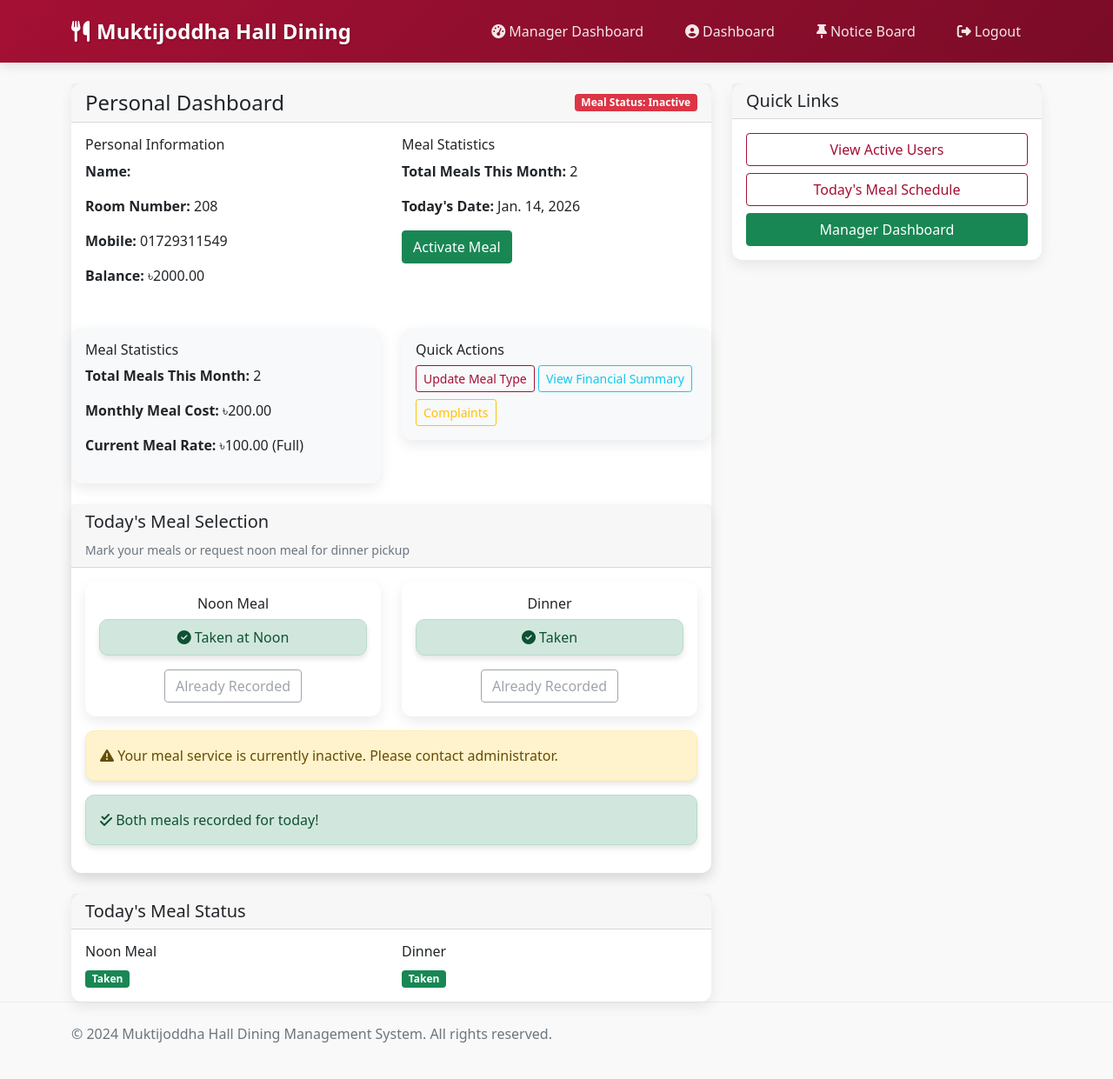
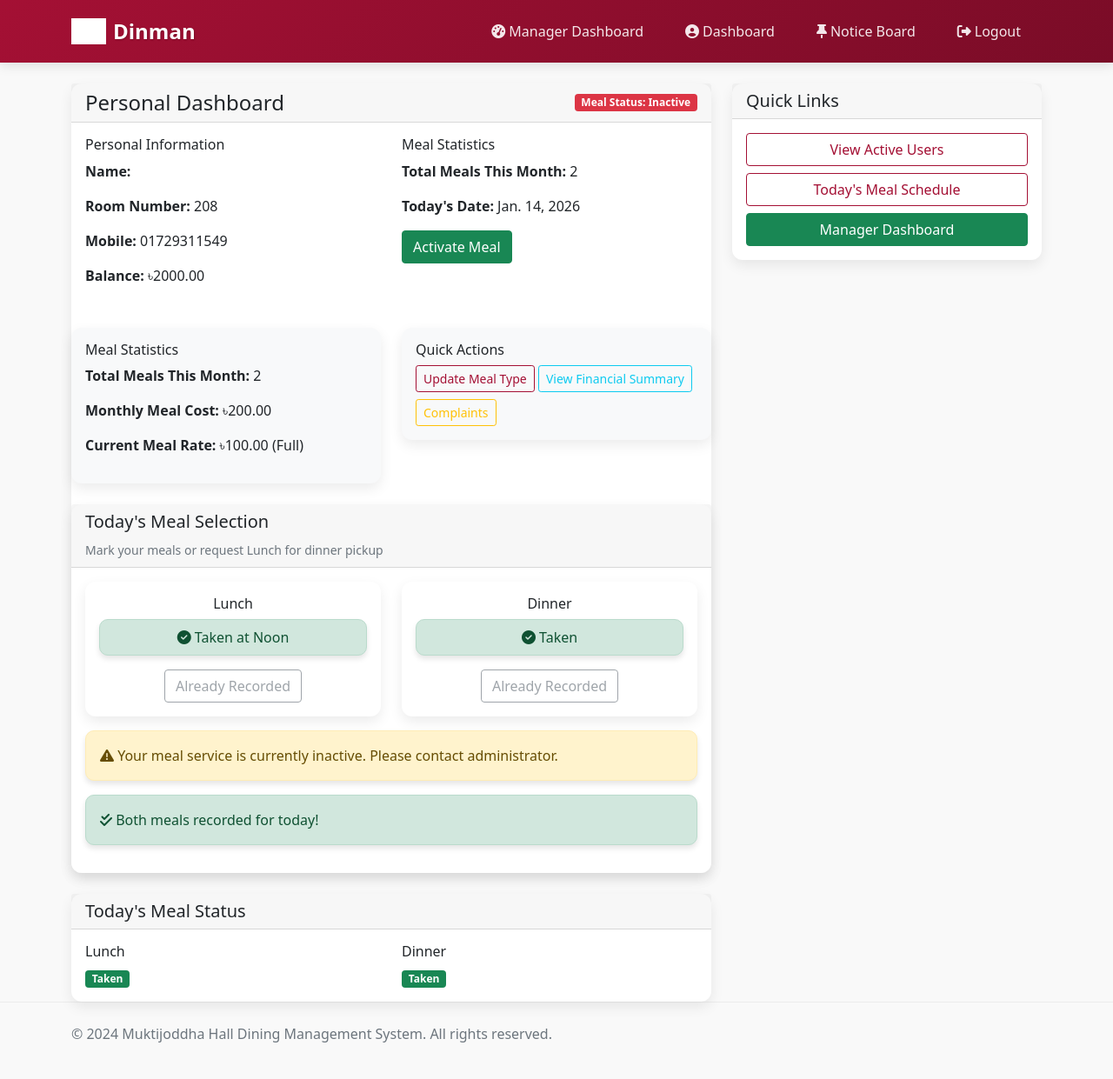
Before and after one commit to kh0kamoni/SoftwareEngineeringProject, a Django app: page /dashboard/ in a window 1280 px wide. Shown: the whole page at 87% size. Run offline with Django 4.2, Linux system fonts and the light colour scheme; a user stored in the database is signed in; data comes from the database, SQL or seed files in the repository; both versions use the stored data as it was after the commit; grey boxes are pictures that could not be loaded.

Commit message:
Update typos

```diff
--- a/Hall_dining/Hall_dining/urls.py
+++ b/Hall_dining/Hall_dining/urls.py
@@ -4,6 +4,7 @@ from django.conf import settings
 from django.conf.urls.static import static
 from dining import views
 from django.contrib.auth import views as auth_views
+
 
 urlpatterns = [
     path('admin/', admin.site.urls),
@@ -24,7 +25,9 @@ urlpatterns = [
 
     # Auth URLs - explicitly define them
     path('login/', auth_views.LoginView.as_view(template_name='dining/login.html'), name='login'),
-    path('logout/', auth_views.LogoutView.as_view(next_page='home'), name='logout'),
+    # path('logout/', auth_views.LogoutView.as_view(next_page='home'), name='logout'),
+    # path('logout/', auth_views.LogoutView.as_view(next_page='home', http_method_names=['get', 'post']), name='logout'),
+    path('logout/', views.custom_logout, name='logout'),
     path('password-change/', auth_views.PasswordChangeView.as_view(), name='password_change'),
     path('password-change/done/', auth_views.PasswordChangeDoneView.as_view(), name='password_change_done'),
 
--- a/Hall_dining/dining/templates/base.html
+++ b/Hall_dining/dining/templates/base.html
@@ -174,8 +174,25 @@
 <body>
     <nav class="navbar navbar-expand-lg navbar-dark sticky-top">
         <div class="container">
-            <a class="navbar-brand" href="{% url 'home' %}">
+            <!-- <a class="navbar-brand" href="{% url 'home' %}">
                 <i class="fas fa-utensils me-2"></i>Muktijoddha Hall Dining
+            </a> -->
+
+            <!-- <a class="navbar-brand d-flex align-items-center" href="{% url 'home' %}">
+                <img src="https://logo-icons.com/cdn/shop/files/1098-logo-1713385510.325color-E63946.svg?v=1713403219&width=416"
+                    alt="Muktijoddha Hall Logo"
+                    height="40"
+                    class="me-2">
+                Dinman
+            </a> -->
+
+            <a class="navbar-brand d-flex align-items-center" href="{% url 'home' %}">
+                <img src="https://logo-icons.com/cdn/shop/files/1098-logo-1713385510.325color-E63946.svg?v=1713403219&width=416"
+                    alt="Muktijoddha Hall Logo"
+                    height="30"
+                    class="me-2"
+                    style="filter: brightness(0) invert(1);">
+                Dinman
             </a>
 
             <button class="navbar-toggler" type="button" data-bs-toggle="collapse" data-bs-target="#navbarNav">
--- a/Hall_dining/dining/templates/dining/dashboard.html
+++ b/Hall_dining/dining/templates/dining/dashboard.html
@@ -37,7 +37,7 @@
                                 <form method="POST" action="{% url 'request_meal_for_night' %}" class="mt-2">
                                     {% csrf_token %}
                                     <button type="submit" class="btn btn-info btn-sm">
-                                        Request Noon Meal for Night
+                                        Request Lunch for Night
                                     </button>
                                 </form>
                                 {% endif %}
@@ -73,15 +73,15 @@
                 <div class="card mt-4">
                     <div class="card-header">
                         <h5>Today's Meal Selection</h5>
-                        <small class="text-muted">Mark your meals or request noon meal for dinner pickup</small>
+                        <small class="text-muted">Mark your meals or request Lunch for dinner pickup</small>
                     </div>
                     <div class="card-body">
                         <div class="row">
-                            <!-- Noon Meal Section -->
+                            <!-- Lunch Section -->
                             <div class="col-md-6">
                                 <div class="card {% if noon_taken %}border-success{% elif noon_requested_night %}border-warning{% endif %}">
                                     <div class="card-body text-center">
-                                        <h6>Noon Meal</h6>
+                                        <h6>Lunch</h6>
 
                                         {% if noon_taken %}
                                             <div class="alert alert-success py-2">
@@ -109,7 +109,7 @@
                                                     <input type="hidden" name="meal_type" value="noon">
                                                     <button type="submit" class="btn btn-success mb-2"
                                                             {% if not profile.meal_active %}disabled{% endif %}>
-                                                        <i class="fas fa-utensils"></i> Take Noon Meal
+                                                        <i class="fas fa-utensils"></i> Take Lunch
                                                     </button>
                                                 </form>
 
@@ -152,7 +152,7 @@
 
                                             {% if noon_requested_night %}
                                                 <div class="alert alert-info mt-2 py-1">
-                                                    <small>Noon meal will be included</small>
+                                                    <small>Lunch will be included</small>
                                                 </div>
                                             {% endif %}
                                         {% endif %}
@@ -192,7 +192,7 @@
                 <div class="card-body">
                     <div class="row">
                         <div class="col-md-6">
-                            <h6>Noon Meal</h6>
+                            <h6>Lunch</h6>
                             {% for meal in today_meals %}
                                 {% if meal.meal_type == 'noon' %}
                                     <span class="badge {% if meal.taken %}bg-success{% else %}bg-secondary{% endif %}">
--- a/Hall_dining/dining/views.py
+++ b/Hall_dining/dining/views.py
@@ -1,5 +1,5 @@
 from django.shortcuts import render, redirect, get_object_or_404
-from django.contrib.auth import login
+from django.contrib.auth import login, logout
 from django.contrib.auth.decorators import login_required, user_passes_test
 from django.contrib import messages
 from django.db.models import Q, Sum
@@ -998,3 +998,11 @@ def get_user_details(request, user_id):
             'success': False,
             'error': str(e)
         }, status=500)
+
+
+
+@login_required
+def custom_logout(request):
+    logout(request)
+    messages.success(request, 'You have been logged out successfully.')
+    return redirect('home')
```
Also changed, not shown: Hall_dining/dining/templates/dining/home.html (+14 -2 lines), Hall_dining/dining/templates/dining/manager_dashboard.html (+15 -15 lines), Hall_dining/db.sqlite3.
